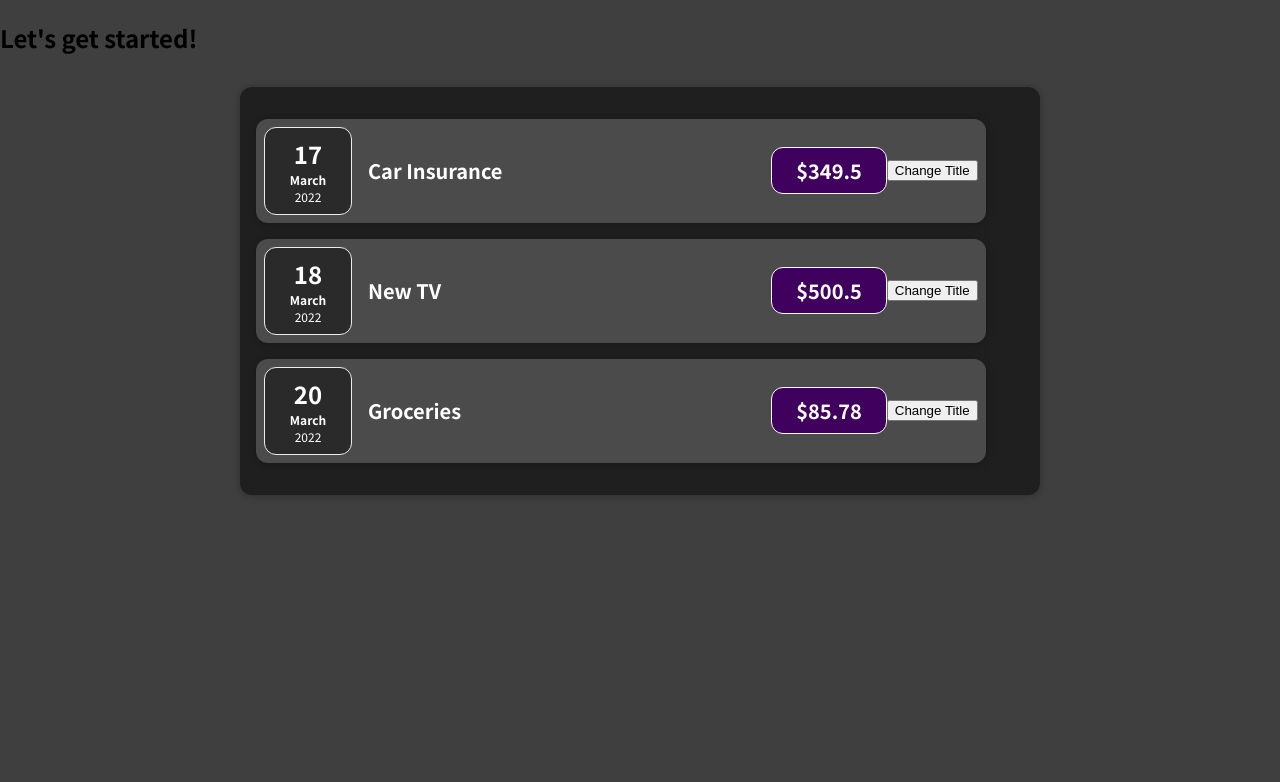
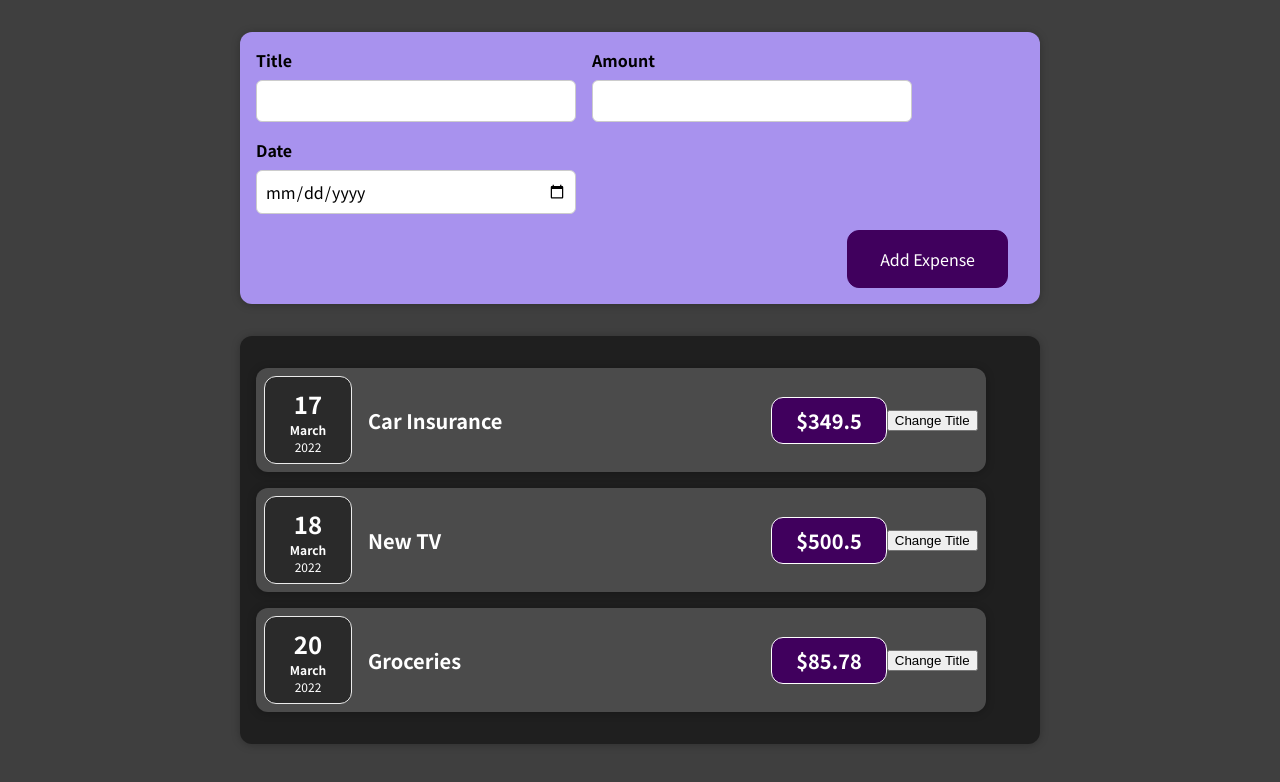
Before and after one commit to raginsky/react-study, a React (Create React App) app: page / in a window 1280 px wide. Shown: the top 782 px of the page. Built offline with nearby package versions, Linux system fonts and the light colour scheme.

Commit message:
NewExpense and Form with bindings wip

```diff
--- a/src/App.js
+++ b/src/App.js
@@ -1,5 +1,5 @@
-import NewExpenses from './components/Expenses/NewExpenses';
-
+import Expenses from './components/Expenses/Expenses';
+import NewExpense from './components/NewExpense/NewExpense';
 // function App
 const App = () => {
     const expenses = [
@@ -36,10 +36,10 @@
 
     return (
         <div>
-            <h2>Let's get started!</h2>
-            <NewExpenses items={expenses}/>
+            <NewExpense/>
+            <Expenses items={expenses}/>
         </div>
     );
-}
+};
 
 export default App;
--- a/src/components/Expenses/NewExpenses.js
+++ b/src/components/Expenses/Expenses.js
@@ -1,8 +1,8 @@
-import './NewExpenses.css';
+import './Expenses.css';
 import Card from '../UI/Card';
 import ExpenseItem from './ExpenseItem';
 
-const NewExpenses = (props) => {
+const Expenses = (props) => {
     return (
         <Card className="expenses">
             <ExpenseItem title={props.items[0].title}
@@ -21,4 +21,4 @@
     );
 }
 
-export default NewExpenses;
+export default Expenses;
--- /dev/null
+++ b/src/components/NewExpense/ExpenseForm.css
@@ -0,0 +1,26 @@
+.new-expense__controls {
+    display: flex;
+    flex-wrap: wrap;
+    gap: 1rem;
+    margin-bottom: 1rem;
+    text-align: left;
+}
+
+.new-expense__control label {
+    font-weight: bold;
+    margin-bottom: 0.5rem;
+    display: block;
+}
+
+.new-expense__control input {
+    font: inherit;
+    padding: 0.5rem;
+    border-radius: 6px;
+    border: 1px solid #ccc;
+    width: 20rem;
+    max-width: 100%;
+}
+
+.new-expense__actions {
+    text-align: right;
+}
--- /dev/null
+++ b/src/components/NewExpense/ExpenseForm.js
@@ -0,0 +1,55 @@
+import {useState} from 'react';
+import './ExpenseForm.css';
+
+const ExpenseForm = () => {
+    // individual State approach
+    // const [enteredTitle, setEnteredTitle] = useState('');
+    // const [enteredAmount, setEnteredAmount] = useState('');
+    // const [enteredDate, setEnteredDate] = useState('');
+
+    // single State approach
+    const [userInput, setUserInput] = useState({
+        enteredTitle: '',
+        enteredAmount: '',
+        enteredDate: '',
+    });
+
+    const titleChangeHandler = (event) => {
+        // setEnteredTitle(event.target.value);
+        setUserInput({
+            // data will be replaced for all without spread operator
+            ...userInput,
+            enteredTitle: event.target.value,
+        });
+    };
+    const amountChangeHandler = (event) => {
+        setEnteredAmount(event.target.value);
+    };
+    const dateChangeHandler = (event) => {
+        setEnteredDate(event.target.value);
+    };
+
+    return (
+        <form>
+            <div className="new-expense__controls">
+                <div className="new-expense__control">
+                    <label>Title</label>
+                    <input type="text" onChange={titleChangeHandler}/>
+                </div>
+                <div className="new-expense__control">
+                    <label>Amount</label>
+                    <input type="number" min="0.01" step="0.01" onChange={amountChangeHandler}/>
+                </div>
+                <div className="new-expense__control">
+                    <label>Date</label>
+                    <input type="date" min="2019-01-01" max="2022-12-31" onChange={dateChangeHandler}/>
+                </div>
+            </div>
+            <div className="new-expense__actions">
+                <button>Add Expense</button>
+            </div>
+        </form>
+    );
+};
+
+export default ExpenseForm;
--- /dev/null
+++ b/src/components/NewExpense/NewExpense.css
@@ -0,0 +1,38 @@
+.new-expense {
+    background-color: #a892ee;
+    padding: 1rem;
+    margin: 2rem auto;
+    width: 50rem;
+    max-width: 95%;
+    border-radius: 12px;
+    text-align: center;
+    box-shadow: 0 1px 8px rgba(0, 0, 0, 0.25);
+}
+
+.new-expense button {
+    font: inherit;
+    cursor: pointer;
+    padding: 1rem 2rem;
+    border: 1px solid #40005d;
+    background-color: #40005d;
+    color: white;
+    border-radius: 12px;
+    margin-right: 1rem;
+}
+
+.new-expense button:hover,
+.new-expense button:active {
+    background-color: #510674;
+    border-color: #510674;
+}
+
+.new-expense button.alternative {
+    color: #220131;
+    border-color: transparent;
+    background-color: transparent;
+}
+
+.new-expense button.alternative:hover,
+.new-expense button.alternative:active {
+    background-color: #ddb3f8;
+}
--- /dev/null
+++ b/src/components/NewExpense/NewExpense.js
@@ -0,0 +1,12 @@
+import './NewExpense.css';
+import ExpenseForm from './ExpenseForm';
+
+const NewExpense = () => {
+    return (
+        <div className="new-expense">
+            <ExpenseForm/>
+        </div>
+    );
+};
+
+export default NewExpense;
```
Also changed, not shown: src/components/Expenses/Expenses.css (renamed from src/components/Expenses/NewExpenses.css).
